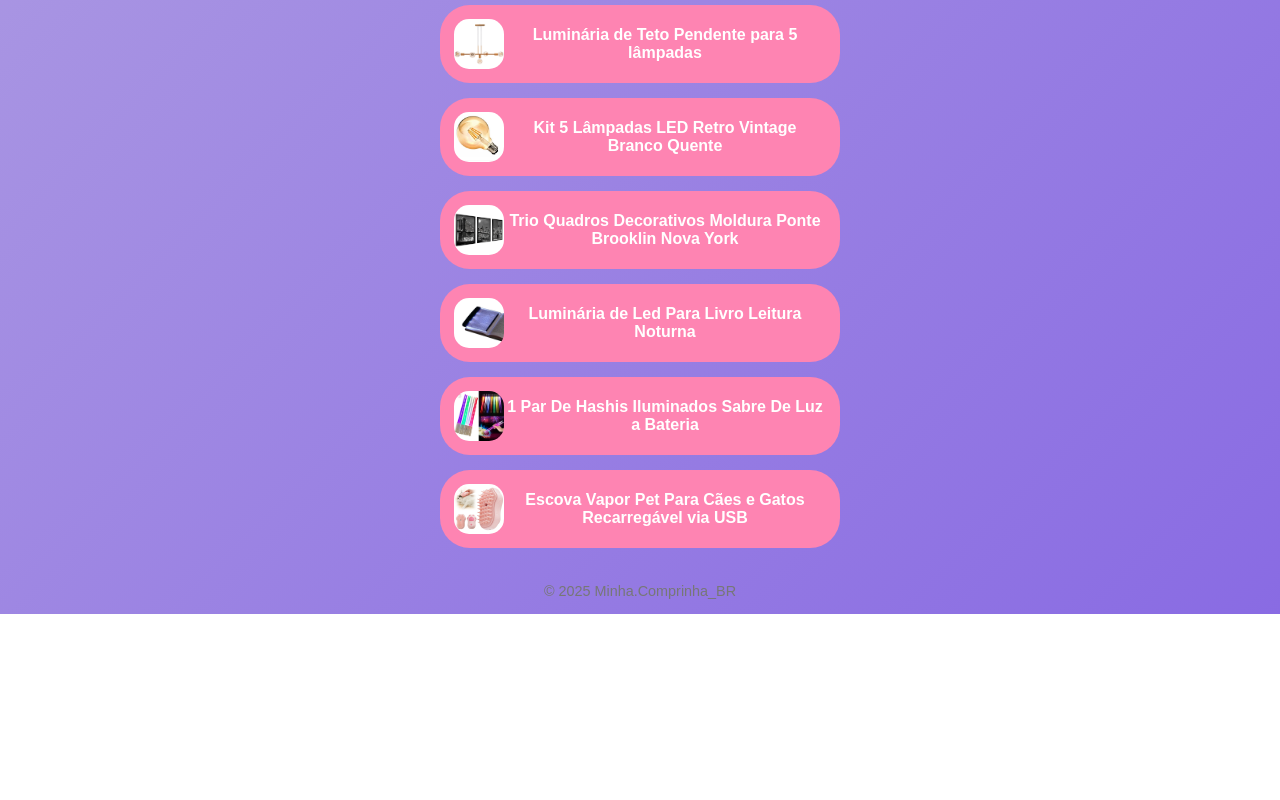
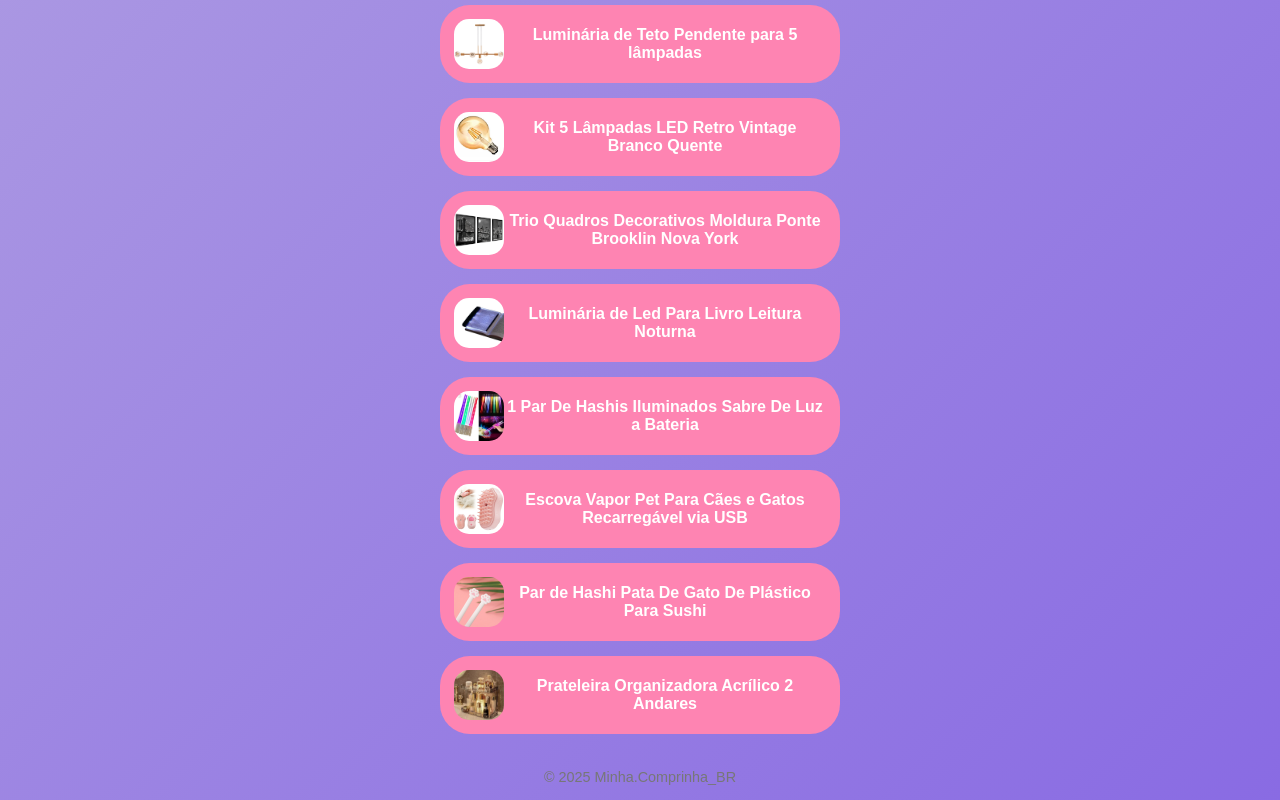
Before and after one commit to minhacomprinhabr/links, a plain HTML site: page index.html in a window 1280 px wide. Shown: the part 2857-3657 px from the top of the page. Before the commit the page ends 3471 px from the top, so only its background shows below. Drawn offline with Linux system fonts and the light colour scheme.

Commit message:
Adiciona 2 novos links

```diff
--- a/index.html
+++ b/index.html
@@ -326,6 +326,20 @@
         </a>
       </div>
 
+      <div class="link">
+        <a href="https://s.shopee.com.br/9AFkEcSv1X" class="link-btn item" target="_blank">
+          <img src="img/hashi-pata.jpg" alt="Par de Hashi Pata De Gato De Plástico Para Sushi" class="item-img">
+          Par de Hashi Pata De Gato De Plástico Para Sushi
+        </a>
+      </div>
+
+      <div class="link">
+        <a href="https://s.shopee.com.br/8fJTmbad1y" class="link-btn item" target="_blank">
+          <img src="img/prateleira-acrilica.jpg" alt="Prateleira Organizadora Acrílico 2 Andares Porta Maquiagem Produtos" class="item-img">
+          Prateleira Organizadora Acrílico 2 Andares
+        </a>
+      </div>
+
     </div>
   </div>
   <footer>
```
Also changed, not shown: img/hashi-pata.jpg (added), img/prateleira-acrilica.jpg (added).
